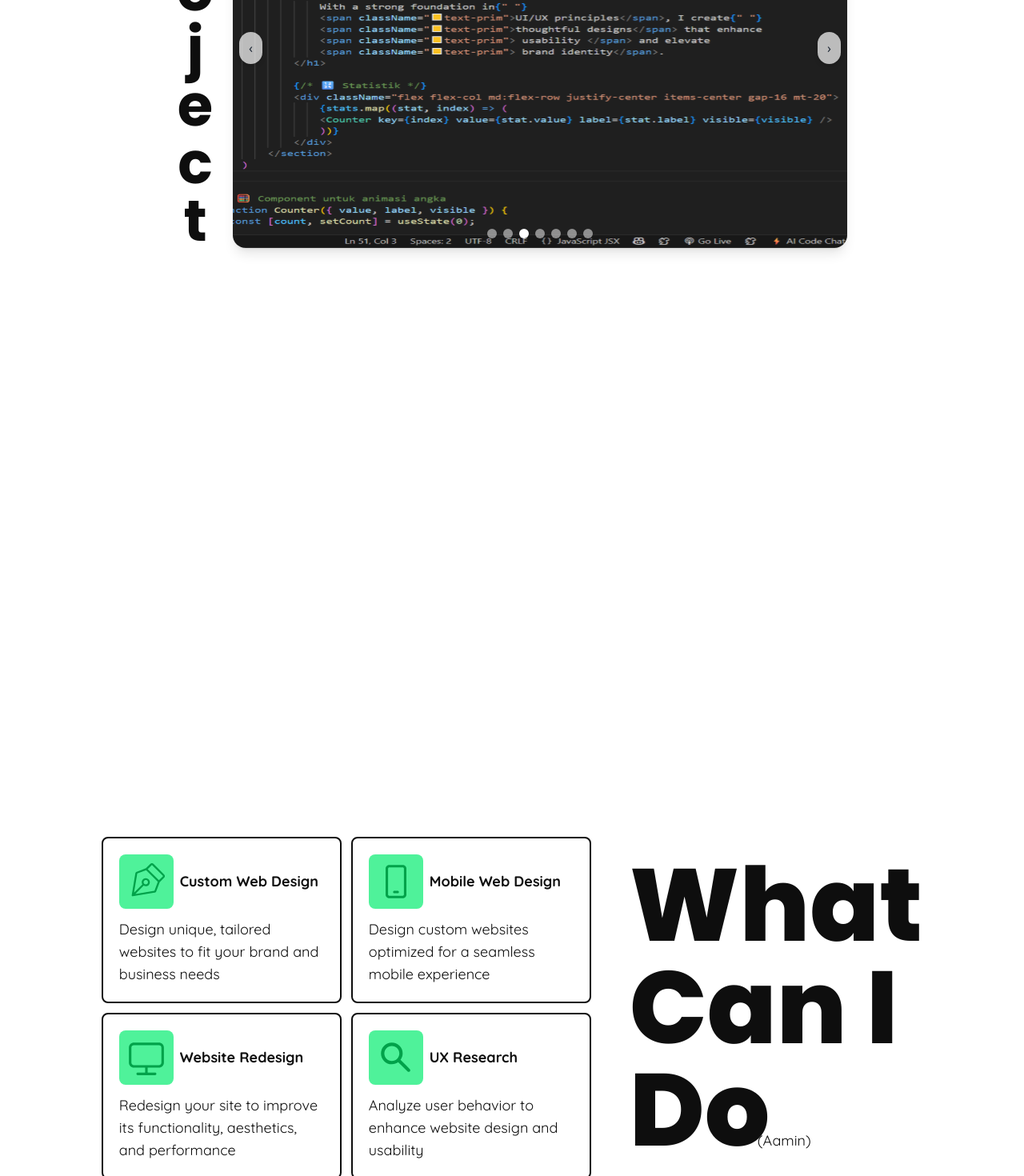
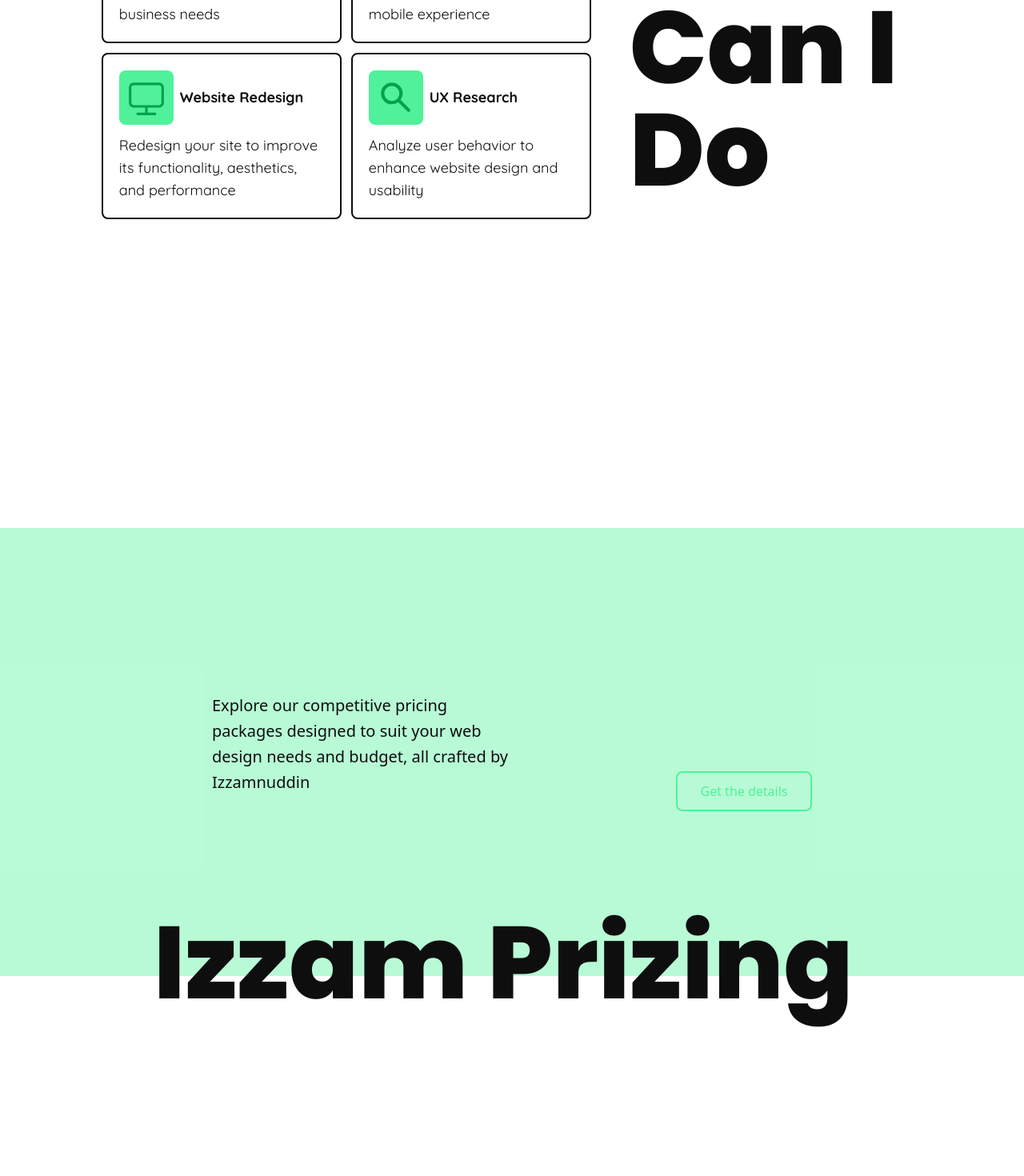
Before and after one commit to Coolgraydudes/journey-of-me, a React (Vite) app: page / in a window 1280 px wide. Shown: the part 3740-5210 px from the top of the page at 80% size. Built offline with nearby package versions, Linux system fonts and the light colour scheme; a web font is replaced by a local one.

Commit message:
Aamin deleted

```diff
--- a/src/App.jsx
+++ b/src/App.jsx
@@ -11,6 +11,7 @@ import Footer from './Component/Footer'
 import Slider from './Component/Project'
 import DarkModeButton from './Component/DarkModeButton'
 
+
 function App() {
 
   return (
@@ -20,7 +21,7 @@ function App() {
       <About/>
       <Skill/>
       <Service/>
-      <Slider/>
+      {/* <Slider/> */}
       {/* <Projects/> */}
       <Doing/>
       <Prizing/>
--- a/src/Component/Doing.jsx
+++ b/src/Component/Doing.jsx
@@ -84,9 +84,7 @@ export default function Doing() {
         <div className="text-nig dark:text-white text-start">
           <h1 className="text-8xl md:text-9xl font-poppins font-extrabold">What</h1>
           <h1 className="text-8xl md:text-9xl font-poppins font-extrabold">Can I</h1>
-          <h1 className="text-8xl md:text-9xl font-poppins font-extrabold">
-            Do <span className="text-lg font-normal font-QuickSand -ml-10">(Aamin)</span>
-          </h1>
+          <h1 className="text-8xl md:text-9xl font-poppins font-extrabold">Do</h1>
         </div>
       </div>
     </section>
--- /dev/null
+++ b/src/Component/ProjectCard.jsx
@@ -0,0 +1,11 @@
+
+
+
+
+export default function Card() {
+    <>
+        <section>
+
+        </section>
+    </>
+}
```
